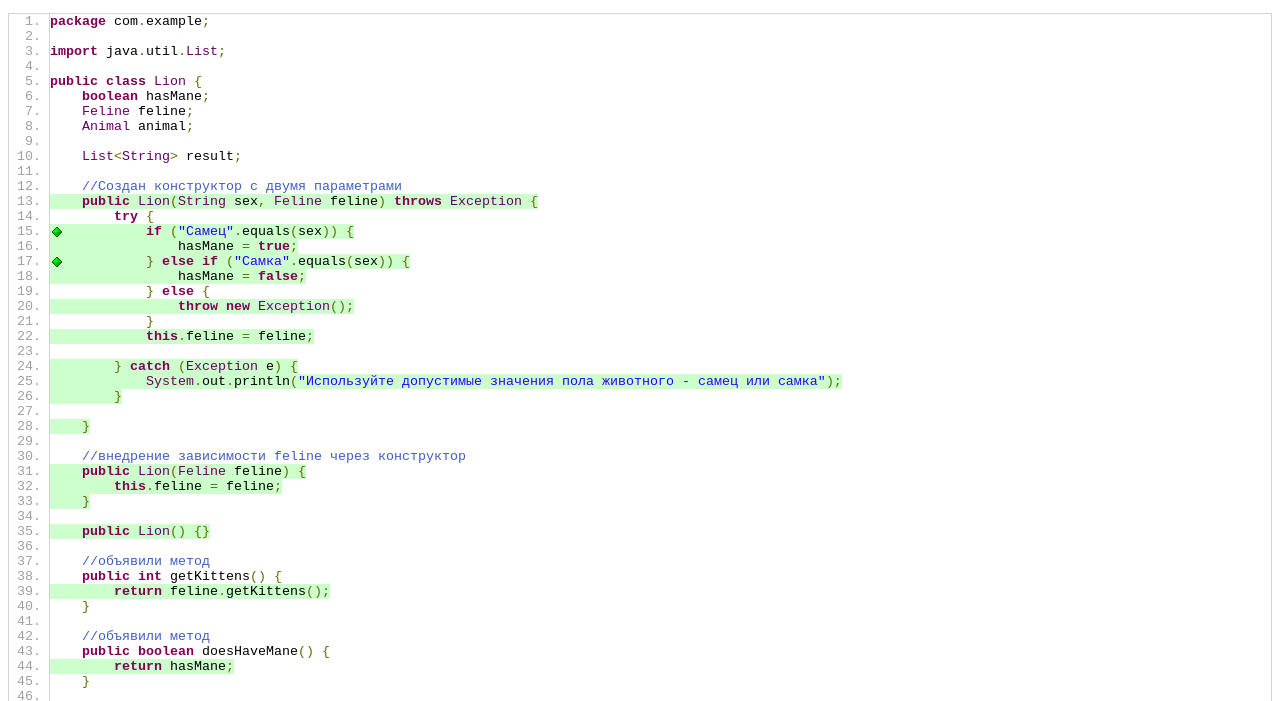
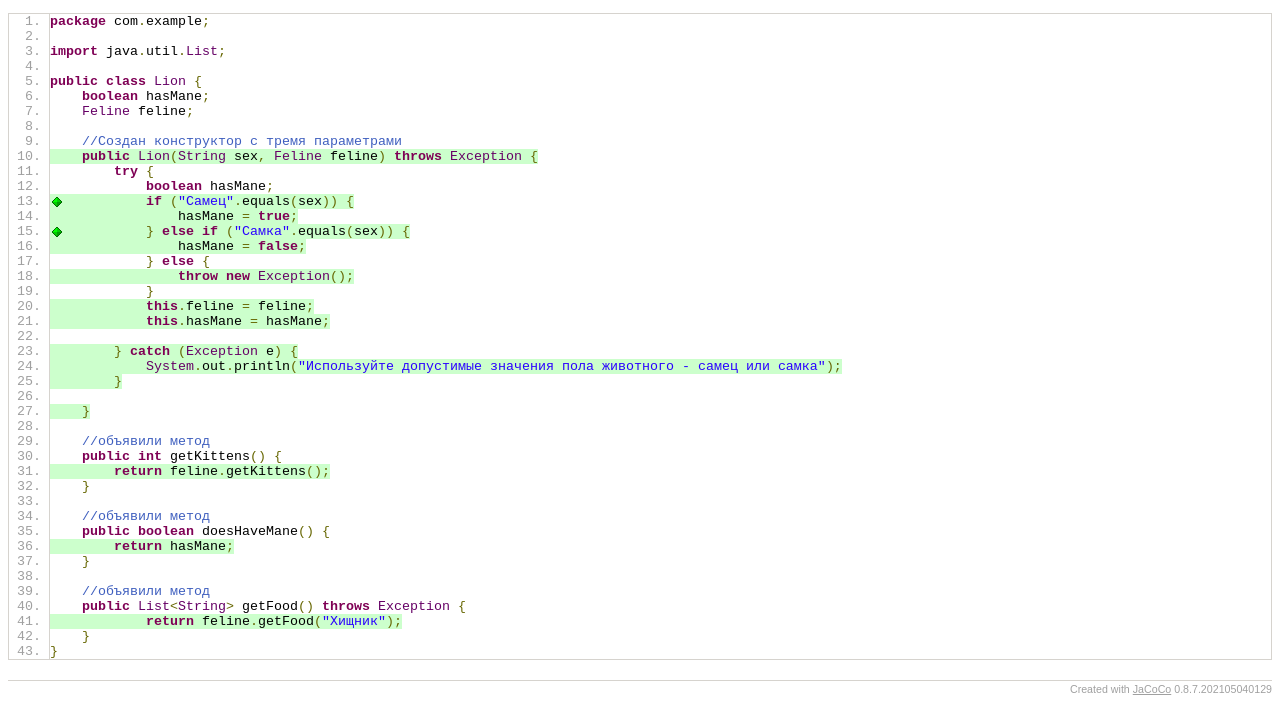
Before and after one commit to AnnaNikolenko/qa_java, a plain HTML site: page jacoco/com.example/Lion.java.html in a window 1280 px wide. Shown: the part 76-777 px from the top of the page. Drawn offline with Linux system fonts and the light colour scheme.

Commit message:
Jacoco file is refresh

```diff
--- a/jacoco/com.example/Lion.java.html
+++ b/jacoco/com.example/Lion.java.html
@@ -5,55 +5,40 @@ import java.util.List;
 public class Lion {
     boolean hasMane;
     Feline feline;
-    Animal animal;
 
-    List&lt;String&gt; result;
+    //Создан конструктор с тремя параметрами
+<span class="fc" id="L10">    public Lion(String sex, Feline feline) throws Exception {</span>
+        try {
+            boolean hasMane;
+<span class="fc bfc" id="L13" title="All 2 branches covered.">            if (&quot;Самец&quot;.equals(sex)) {</span>
+<span class="fc" id="L14">                hasMane = true;</span>
+<span class="fc bfc" id="L15" title="All 2 branches covered.">            } else if (&quot;Самка&quot;.equals(sex)) {</span>
+<span class="fc" id="L16">                hasMane = false;</span>
+            } else {
+<span class="fc" id="L18">                throw new Exception();</span>
+            }
+<span class="fc" id="L20">            this.feline = feline;</span>
+<span class="fc" id="L21">            this.hasMane = hasMane;</span>
 
-    //Создан конструктор с двумя параметрами
-<span class="fc" id="L13">    public Lion(String sex, Feline feline) throws Exception {</span>
-        try {
-<span class="fc bfc" id="L15" title="All 2 branches covered.">            if (&quot;Самец&quot;.equals(sex)) {</span>
-<span class="fc" id="L16">                hasMane = true;</span>
-<span class="fc bfc" id="L17" title="All 2 branches covered.">            } else if (&quot;Самка&quot;.equals(sex)) {</span>
-<span class="fc" id="L18">                hasMane = false;</span>
-            } else {
-<span class="fc" id="L20">                throw new Exception();</span>
-            }
-<span class="fc" id="L22">            this.feline = feline;</span>
+<span class="fc" id="L23">        } catch (Exception e) {</span>
+<span class="fc" id="L24">            System.out.println(&quot;Используйте допустимые значения пола животного - самец или самка&quot;);</span>
+<span class="fc" id="L25">        }</span>
 
-<span class="fc" id="L24">        } catch (Exception e) {</span>
-<span class="fc" id="L25">            System.out.println(&quot;Используйте допустимые значения пола животного - самец или самка&quot;);</span>
-<span class="fc" id="L26">        }</span>
-
-<span class="fc" id="L28">    }</span>
-
-    //внедрение зависимости feline через конструктор
-<span class="fc" id="L31">    public Lion(Feline feline) {</span>
-<span class="fc" id="L32">        this.feline = feline;</span>
-<span class="fc" id="L33">    }</span>
-
-<span class="fc" id="L35">    public Lion() {}</span>
+<span class="fc" id="L27">    }</span>
 
     //объявили метод
     public int getKittens() {
-<span class="fc" id="L39">        return feline.getKittens();</span>
+<span class="fc" id="L31">        return feline.getKittens();</span>
     }
 
     //объявили метод
     public boolean doesHaveMane() {
-<span class="fc" id="L44">        return hasMane;</span>
+<span class="fc" id="L36">        return hasMane;</span>
     }
 
     //объявили метод
     public List&lt;String&gt; getFood() throws Exception {
-        try {
-<span class="fc" id="L50">            return feline.getFood(&quot;Хищник&quot;);</span>
-        }
-<span class="fc" id="L52">        catch (Exception e){</span>
-<span class="fc" id="L53">            System.out.println(&quot;Ошибка при вызове функции getFood в классе Lion&quot;);</span>
-<span class="fc" id="L54">            return null;</span>
-        }
-
+<span class="fc" id="L41">            return feline.getFood(&quot;Хищник&quot;);</span>
     }
 }
 </pre><div class="footer"><span class="right">Created with <a href="http://www.jacoco.org/jacoco">JaCoCo</a> 0.8.7.202105040129</span></div></body></html>
--- a/jacoco/jacoco.csv
+++ b/jacoco/jacoco.csv
@@ -1,5 +1,5 @@
 GROUP,PACKAGE,CLASS,INSTRUCTION_MISSED,INSTRUCTION_COVERED,BRANCH_MISSED,BRANCH_COVERED,LINE_MISSED,LINE_COVERED,COMPLEXITY_MISSED,COMPLEXITY_COVERED,METHOD_MISSED,METHOD_COVERED
 animals,com.example,Feline,0,21,0,0,0,6,0,6,0,6
 animals,com.example,Animal,0,32,0,4,0,10,0,5,0,3
-animals,com.example,Lion,0,58,0,4,0,21,0,8,0,6
+animals,com.example,Lion,0,44,0,4,0,15,0,6,0,4
 animals,com.example,Cat,0,15,0,0,0,6,0,4,0,4
```
Also changed, not shown: jacoco/com.example/Lion.html (+1 -1 lines), jacoco/com.example/index.html (+1 -1 lines), jacoco/com.example/index.source.html (+1 -1 lines), jacoco/index.html (+1 -1 lines), jacoco/jacoco-sessions.html (+1 -1 lines), jacoco/jacoco.xml (+1 -1 lines).
